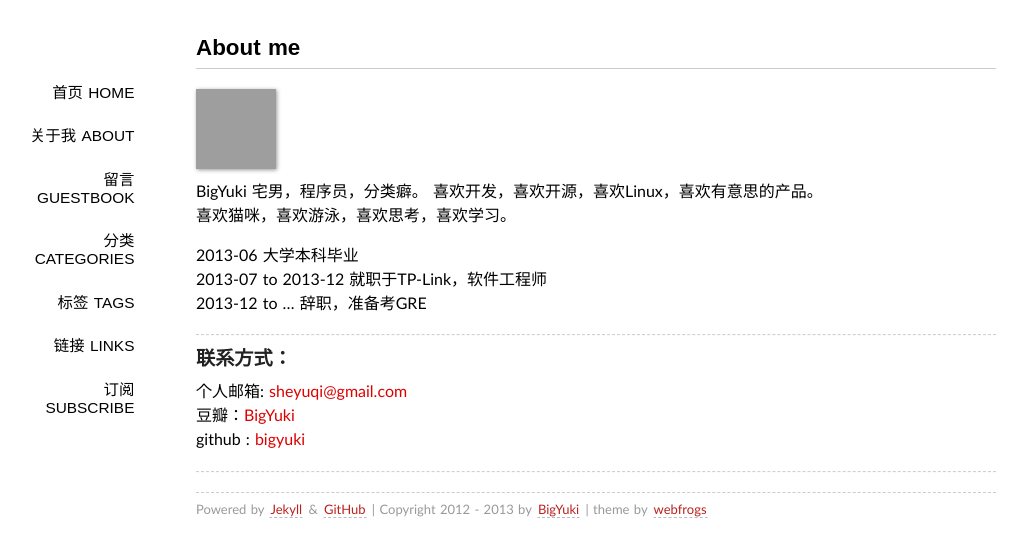
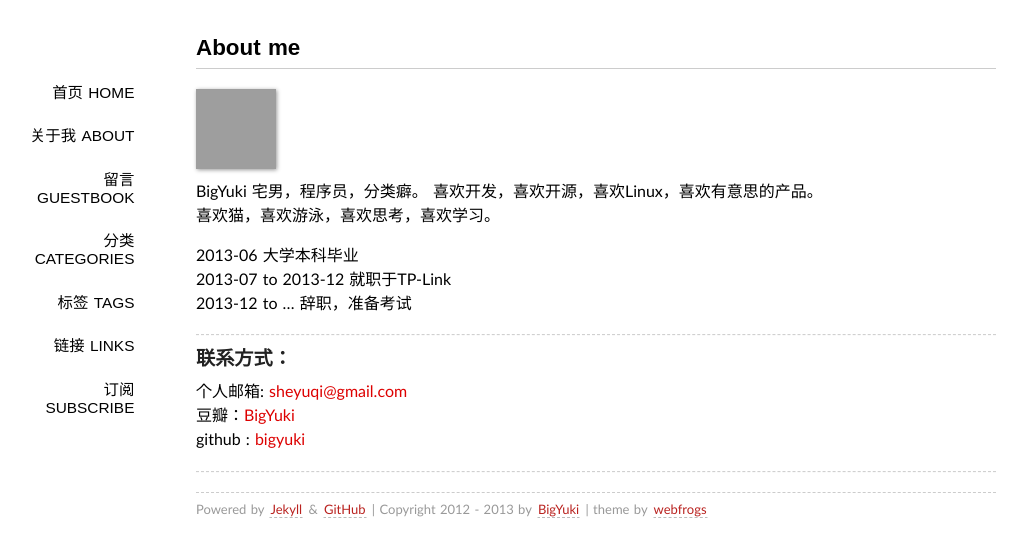
Before and after one commit to Successor/bigyuki.github.com, a Jekyll site: the page built from about/index.md, in a window 1280 px wide, cut to the strip 0-557 px from the top of the page. Shown: the whole strip, without its empty margins (144-1171 px from the left). Built offline with Jekyll 4.4.1, drawn with Linux system fonts in a browser that asks for light colours; Markdown is read by kramdown in place of the engine named in the settings; grey boxes are pictures that could not be loaded.

Commit message:
新文章

```diff
--- a/about/index.md
+++ b/about/index.md
@@ -7,11 +7,11 @@ comments: no
 BigYuki
 宅男，程序员，分类癖。
 喜欢开发，喜欢开源，喜欢Linux，喜欢有意思的产品。
-喜欢猫咪，喜欢游泳，喜欢思考，喜欢学习。
+喜欢猫，喜欢游泳，喜欢思考，喜欢学习。
 
 2013-06 			大学本科毕业
-2013-07 to 2013-12	就职于TP-Link，软件工程师
-2013-12 to ...		辞职，准备考GRE
+2013-07 to 2013-12	就职于TP-Link
+2013-12 to ...		辞职，准备考试
 
 ----
 
```
Also changed, not shown: _posts/2013-10-21-start-jekyll-blog.md (+1 -1 lines), _posts/2013-10-26-what-i-want.md (+2 -2 lines), _posts/2013-12-28-christmas-for-girlfriend.md (added, +50 -0 lines).
